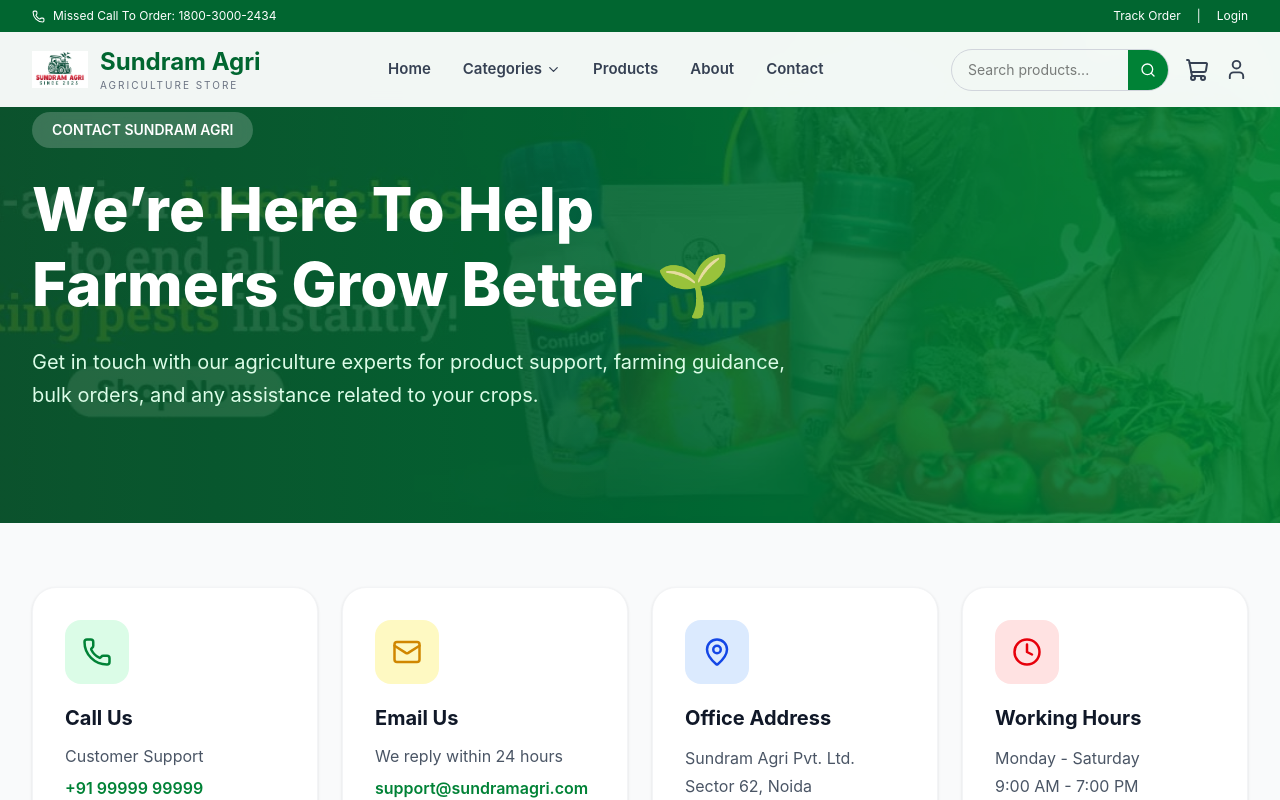
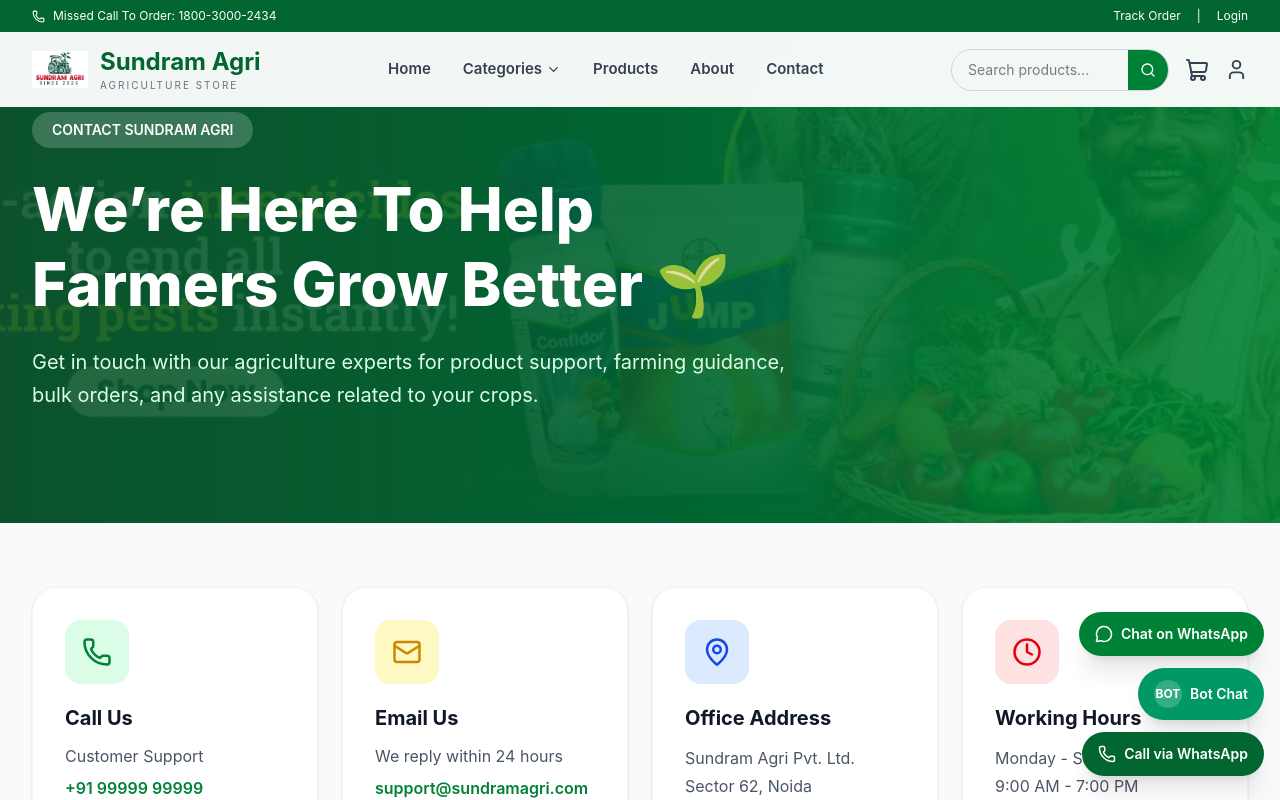
Before and after one commit to princekumar7714/e-commerce, a React (Vite) app in the folder frontend/sundram/: page /contact in a window 1280 px wide. Shown: the top 800 px of the page. Built offline with nearby package versions, Linux system fonts and the light colour scheme.

Commit message:
boot chat

```diff
--- /dev/null
+++ b/frontend/sundram/src/components/WhatsAppBotWidget.jsx
@@ -0,0 +1,80 @@
+import { useMemo } from "react";
+import { MessageCircle, Phone } from "lucide-react";
+
+const WhatsAppBotWidget = ({
+  whatsappNumber = "9084486898",
+  greeting = "Hello! I need help with Sundram Agri products.",
+}) => {
+  const { chatUrl, callUrl, waDisplay } = useMemo(() => {
+    // wa.me expects number without + and without spaces.
+    const clean = String(whatsappNumber).replace(/[^0-9]/g, "");
+    const encodedGreeting = encodeURIComponent(greeting);
+
+    // Click to open WhatsApp chat with prefilled text
+    const chat = `https://wa.me/${clean}?text=${encodedGreeting}`;
+
+    // NOTE: WhatsApp Calling deep-links are not consistently supported via plain links.
+    // We still provide a WhatsApp option that asks for a call.
+    const callText = encodeURIComponent(
+      `Hi! Please call me. My number is... (write here)\nRegarding: ${greeting}`
+    );
+    const call = `https://wa.me/${clean}?text=${callText}`;
+
+    const display = clean.length >= 10 ? `+${clean}` : clean;
+
+    return { chatUrl: chat, callUrl: call, waDisplay: display };
+  }, [whatsappNumber, greeting]);
+
+  const containerStyle =
+    "fixed right-4 bottom-6 z-50 flex flex-col gap-3 items-end";
+
+  const bubbleStyle =
+    "flex items-center gap-2 px-4 py-3 rounded-full shadow-xl text-sm font-semibold transition transform hover:scale-[1.02]";
+
+  return (
+    <div className={containerStyle}>
+      {/* WhatsApp Chat */}
+      <a
+        href={chatUrl}
+        target="_blank"
+        rel="noreferrer"
+        className={`${bubbleStyle} bg-green-700 text-white`}
+        aria-label="Chat on WhatsApp"
+        title="Chat on WhatsApp"
+      >
+        <MessageCircle size={18} />
+        Chat on WhatsApp
+      </a>
+
+      {/* Bot Chat (uses WhatsApp chat with a bot-style greeting) */}
+      <a
+        href={chatUrl}
+        target="_blank"
+        rel="noreferrer"
+        className={`${bubbleStyle} bg-emerald-600 text-white`}
+        aria-label="Bot chat on WhatsApp"
+        title="Bot chat"
+      >
+        <span className="inline-flex items-center justify-center w-7 h-7 rounded-full bg-white/20">
+          <span className="text-white text-xs font-bold">BOT</span>
+        </span>
+        Bot Chat
+      </a>
+
+      {/* WhatsApp Call (opens WhatsApp with request message) */}
+      <a
+        href={callUrl}
+        target="_blank"
+        rel="noreferrer"
+        className={`${bubbleStyle} bg-green-800 text-white`}
+        aria-label="Request call on WhatsApp"
+        title={`Request a call on WhatsApp (${waDisplay})`}
+      >
+        <Phone size={18} />
+        Call via WhatsApp
+      </a>
+    </div>
+  );
+};
+
+export default WhatsAppBotWidget;
--- a/frontend/sundram/src/pages/Contact.jsx
+++ b/frontend/sundram/src/pages/Contact.jsx
@@ -1,4 +1,4 @@
-import React, { useState } from "react";
+import { useState } from "react";
 import {
   MapPin,
   Phone,
@@ -10,7 +10,11 @@
   Headphones,
 } from "lucide-react";
 
+import WhatsAppBotWidget from "../components/WhatsAppBotWidget";
+
 const Contact = () => {
+
+
   const [formData, setFormData] = useState({
     name: "",
     email: "",
@@ -44,6 +48,8 @@
 
   return (
     <>
+      <WhatsAppBotWidget />
+
       {/* HERO SECTION */}
       <section className="relative bg-gradient-to-r from-green-900 via-green-800 to-green-700 text-white overflow-hidden">
 
```
